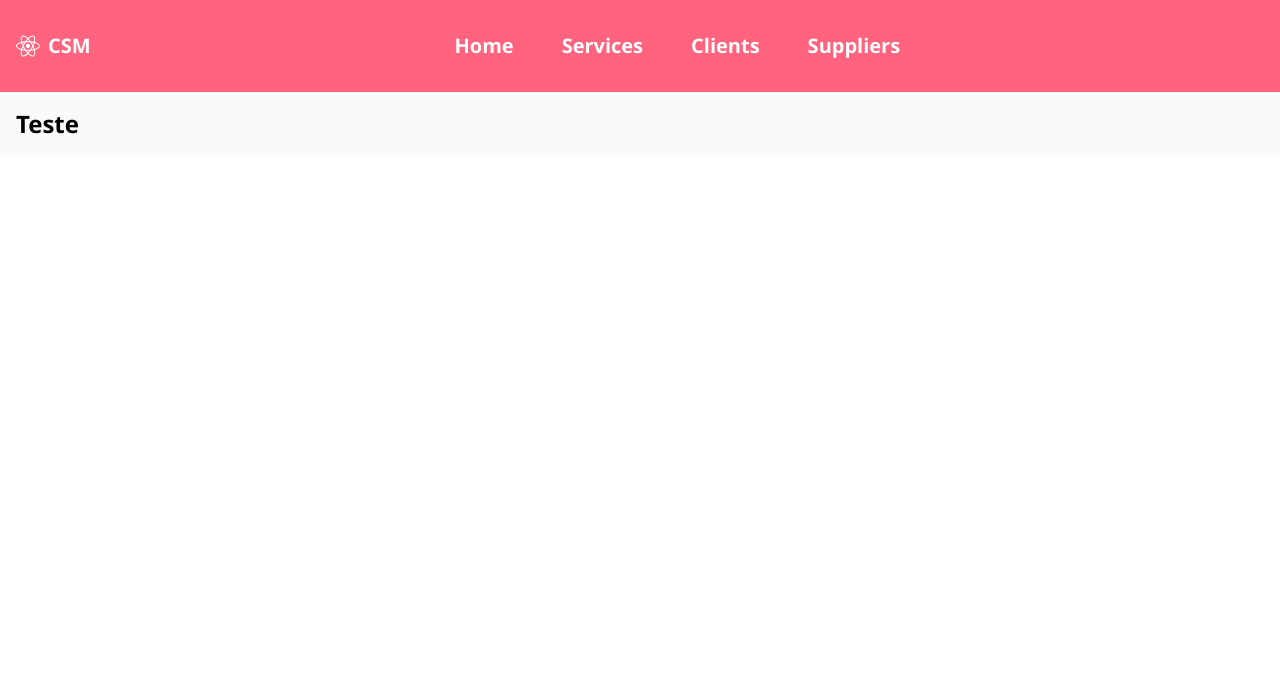
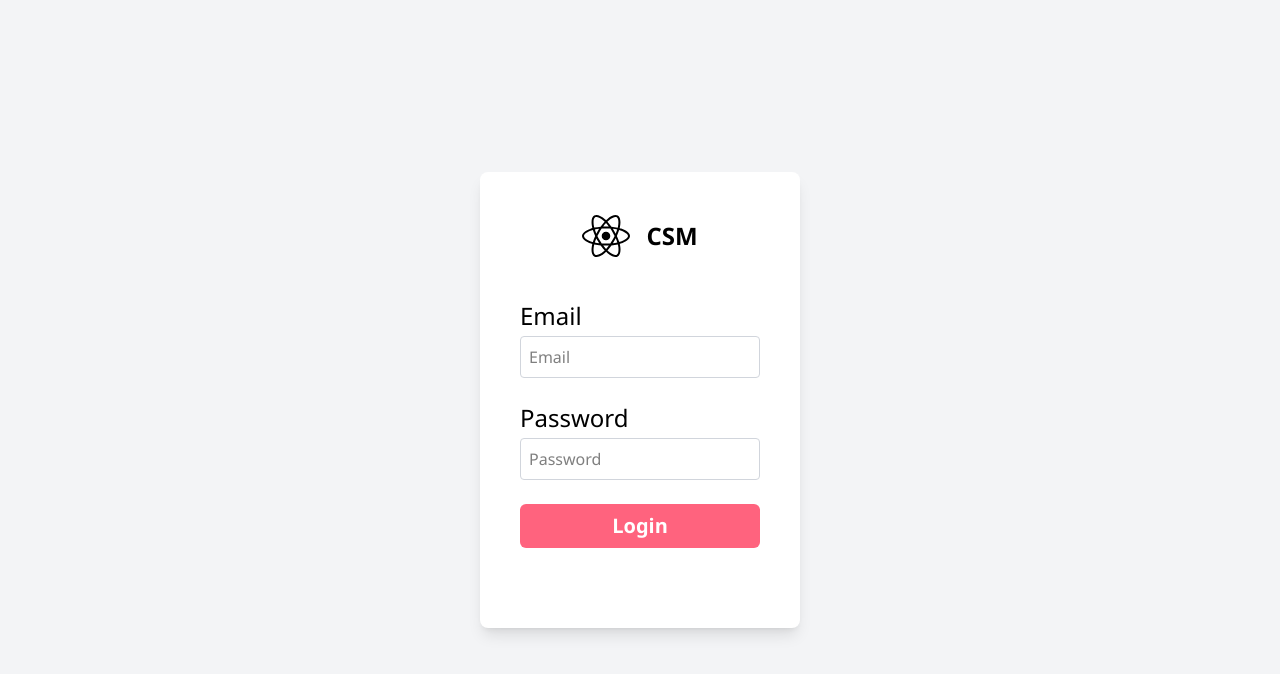
Before and after one commit to dionae1/bico-repository, a React (Vite) app in the folder frontend/: page / in a window 1280 px wide. Shown: the top 674 px of the page. Built offline with nearby package versions, Linux system fonts and the light colour scheme.

Commit message:
api connection with axios + auth logics

```diff
--- a/frontend/package.json
+++ b/frontend/package.json
@@ -11,9 +11,11 @@
   },
   "dependencies": {
     "@tailwindcss/vite": "^4.1.12",
+    "axios": "^1.11.0",
     "react": "^19.1.1",
     "react-dom": "^19.1.1",
-    "react-icons": "^5.5.0"
+    "react-icons": "^5.5.0",
+    "react-router-dom": "^7.8.2"
   },
   "devDependencies": {
     "@eslint/js": "^9.33.0",
--- a/frontend/src/App.jsx
+++ b/frontend/src/App.jsx
@@ -1,19 +1,22 @@
-import { useState } from 'react'
-import NavBar from './components/NavBar'
-import TopBar from './components/TopBar'
+import { BrowserRouter, Routes, Route } from 'react-router-dom'
+import ProtectedRoutes from './routes/ProtectedRoutes'
+import LoginPage from './pages/LoginPage'
+import HomePage from './pages/HomePage'
 
 function App() {
 
   return (
-    <>
-      <TopBar />
-      <div className="flex">
-        {/* <NavBar /> */}
-        <main className='bg-gray-50 flex-1 p-4'>
-          <p className='text-2xl font-bold'>Teste</p>
-        </main>
-      </div>
-    </>
+    <BrowserRouter>
+      <Routes>
+        <Route path="/" element={<LoginPage />} />
+
+        <Route path="/home" element={
+          <ProtectedRoutes>
+            <HomePage />
+          </ProtectedRoutes>
+        } />
+      </Routes>
+    </BrowserRouter>
   )
 }
 
--- /dev/null
+++ b/frontend/src/api/client.js
@@ -0,0 +1,34 @@
+import axios from 'axios';
+
+const api = axios.create({
+    baseURL: 'http://localhost:8000/api/v1/',
+    timeout: 10000,
+    headers: {
+        'Content-Type': 'application/json',
+    },
+});
+
+axios.interceptors.request.use(
+    (config) => {
+        const token = localStorage.getItem('token');
+        if (token) {
+            config.headers.Authorization = `Bearer ${token}`;
+        }
+        return config;
+    });
+
+axios.interceptors.response.use(
+    (response) => {
+        return response;
+    },
+    (error) => {
+        if (error.response && error.response.status === 401) {
+            localStorage.removeItem('token');
+            window.location.href = '/';
+        }
+
+        return Promise.reject(error);
+    }
+);
+
+export default api;
--- a/frontend/src/components/Button.jsx
+++ b/frontend/src/components/Button.jsx
@@ -1,13 +1,13 @@
 import InnerButton from './InnerButton';
 
-function Button({ title, onToggle, isActive }) {
+function Button({ title, isActive, func }) {
 
     return (
         <>
             <button
-                onClick={onToggle}
-                className={`text-white font-bold text-center text-xl w-full bg-rose-400 p-3 rounded-xl hover:bg-rose-600 transition-colors cursor-pointer
-    ${isActive ? 'bg-rose-600' : ''}`}
+                onClick={func}
+                className={`text-white font-bold text-center text-xl bg-rose-400 p-2 rounded-md hover:bg-rose-500 transition-colors cursor-pointer
+                ${isActive ? 'bg-rose-600' : ''}`}
             >
                 {title}
             </button >
--- a/frontend/src/components/TopBar.jsx
+++ b/frontend/src/components/TopBar.jsx
@@ -1,6 +1,7 @@
 import Button from "./Button";
-import { useState } from "react";
 import { FaReact } from "react-icons/fa";
+import { FaArrowRightToBracket } from "react-icons/fa6";
+import { logout } from "../services/auth";
 
 const buttons = [
     {
@@ -17,16 +18,20 @@ const buttons = [
     },
 ];
 
-function TopBar(){
-    const [activeButton, setActiveButton] = useState(null);
+function TopBar() {
+
+    const handleLogout = () => {
+        logout();
+        window.location.href = "/";
+    };
 
     return (
-        <div className="flex items-center p-4 bg-rose-400">
+        <div className="flex items-center p-1 pl-5 bg-rose-400">
             <div className="flex items-center">
                 <FaReact className="text-2xl text-white mr-2" />
                 <h1 className="text-xl text-white font-bold">CSM</h1>
             </div>
-            <div className="flex space-x-6 m-auto mb-1 mt-1">
+            <div className="flex space-x-8 m-auto mb-1 mt-1">
                 {buttons.map((button, i) => (
                     <Button
                         key={button.title}
@@ -34,6 +39,7 @@ function TopBar(){
                     />
                 ))}
             </div>
+            <Button title={<FaArrowRightToBracket className="text-2xl text-white mr-2"/>} func={handleLogout}/>
         </div>
     );
 }
--- /dev/null
+++ b/frontend/src/pages/HomePage.jsx
@@ -0,0 +1,15 @@
+import TopBar from "../components/TopBar";
+
+function HomePage() {
+    return (
+        <>
+            <TopBar />
+            <div className="flex">
+                <main className='bg-gray-50 flex-1 p-4'>
+                </main>
+            </div>
+        </>
+    );
+}
+
+export default HomePage;
--- /dev/null
+++ b/frontend/src/pages/LoginPage.jsx
@@ -0,0 +1,42 @@
+import { FaReact } from "react-icons/fa";
+import { useState } from "react";
+import { login } from "../services/auth";
+import Button from "../components/Button";
+
+function LoginPage() {
+
+    const [email, setEmail] = useState("");
+    const [password, setPassword] = useState("");
+
+    const handleLogin = async (e) => {
+        e.preventDefault();
+        const data = await login(email, password);
+        if (data) {
+            window.location.href = "/home";
+        }
+    };
+
+    return (
+        <>
+            <div className="flex items-center justify-center h-screen bg-gray-100">
+                <div className="w-1/4 shadow-lg/10 p-10 rounded-lg bg-white">
+                    <div className="flex flex-row items-center justify-center mb-10 space-x-4">
+                        <FaReact className="text-5xl text-center" />
+                        <h1 className="text-2xl font-bold text-center">CSM</h1>
+                    </div>
+
+                    <form action="" className="flex flex-col justify-center m-auto mb-10 mt-10">
+                        <label htmlFor="email" className="text-2xl mb-1">Email</label>
+                        <input type="text" id="email" placeholder="Email" className="mb-6 p-2 border border-gray-300 rounded" value={email} onChange={(e) => setEmail(e.target.value)} />
+
+                        <label htmlFor="password" className="text-2xl mb-1">Password</label>
+                        <input type="password" id="password" placeholder="Password" className="mb-6 p-2 border border-gray-300 rounded" value={password} onChange={(e) => setPassword(e.target.value)} />
+                        <Button title="Login" func={handleLogin} />
+                    </form>
+                </div>
+            </div>
+        </>
+    );
+}
+
+export default LoginPage;
--- /dev/null
+++ b/frontend/src/routes/ProtectedRoutes.jsx
@@ -0,0 +1,8 @@
+import { Navigate } from "react-router-dom";
+
+function ProtectedRoutes({ children }) {
+    const isAuthenticated = localStorage.getItem("token");
+    return isAuthenticated ? children : <Navigate to="/" />;
+}
+
+export default ProtectedRoutes;
--- /dev/null
+++ b/frontend/src/services/auth.js
@@ -0,0 +1,15 @@
+import api from '../api/client';
+
+export const login = async (email, password) => {
+    try {
+        const { data } = await api.post('/auth/login', { email, password });
+        localStorage.setItem('token', data['access_token']);
+        return data;
+    } catch (error) {
+        throw error;
+    }
+};
+
+export const logout = () => {
+    localStorage.removeItem('token');
+};
```
Also changed, not shown: 1 other file (tests, documents, lock files or other folders).
